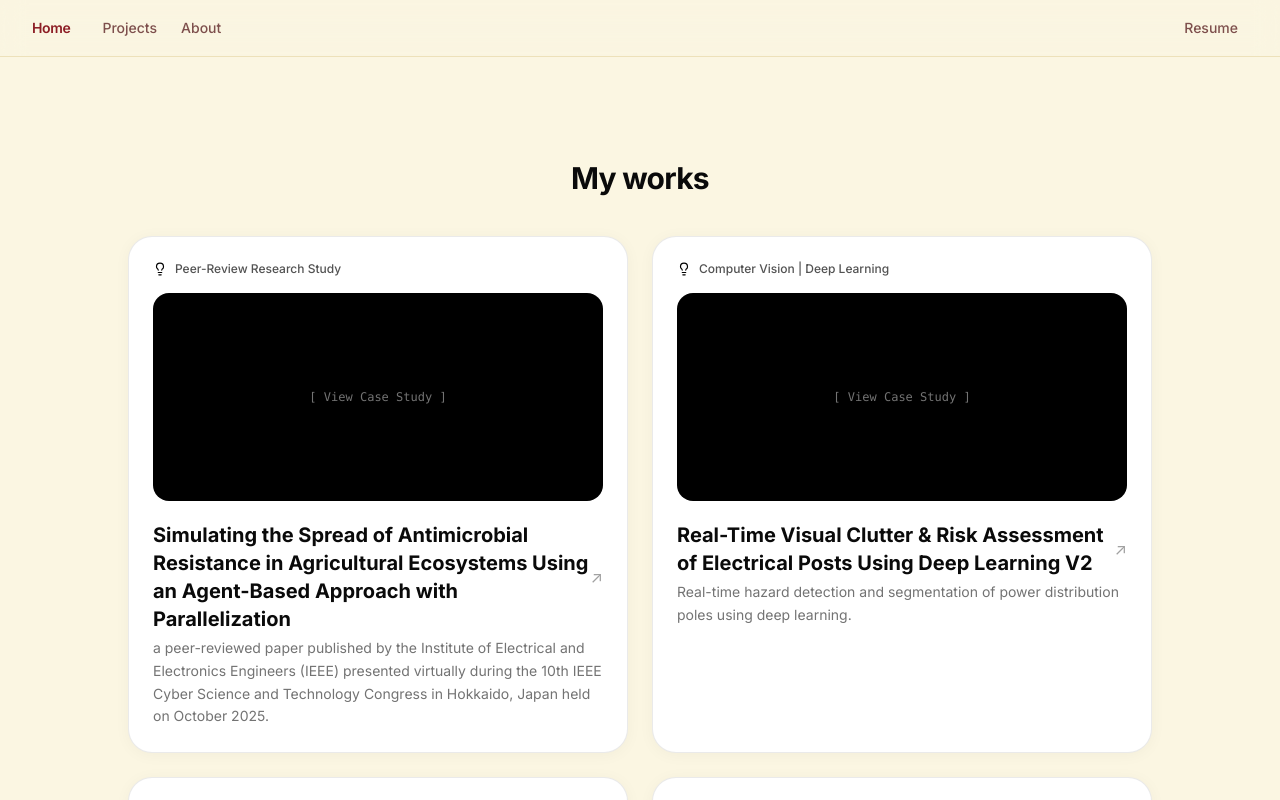
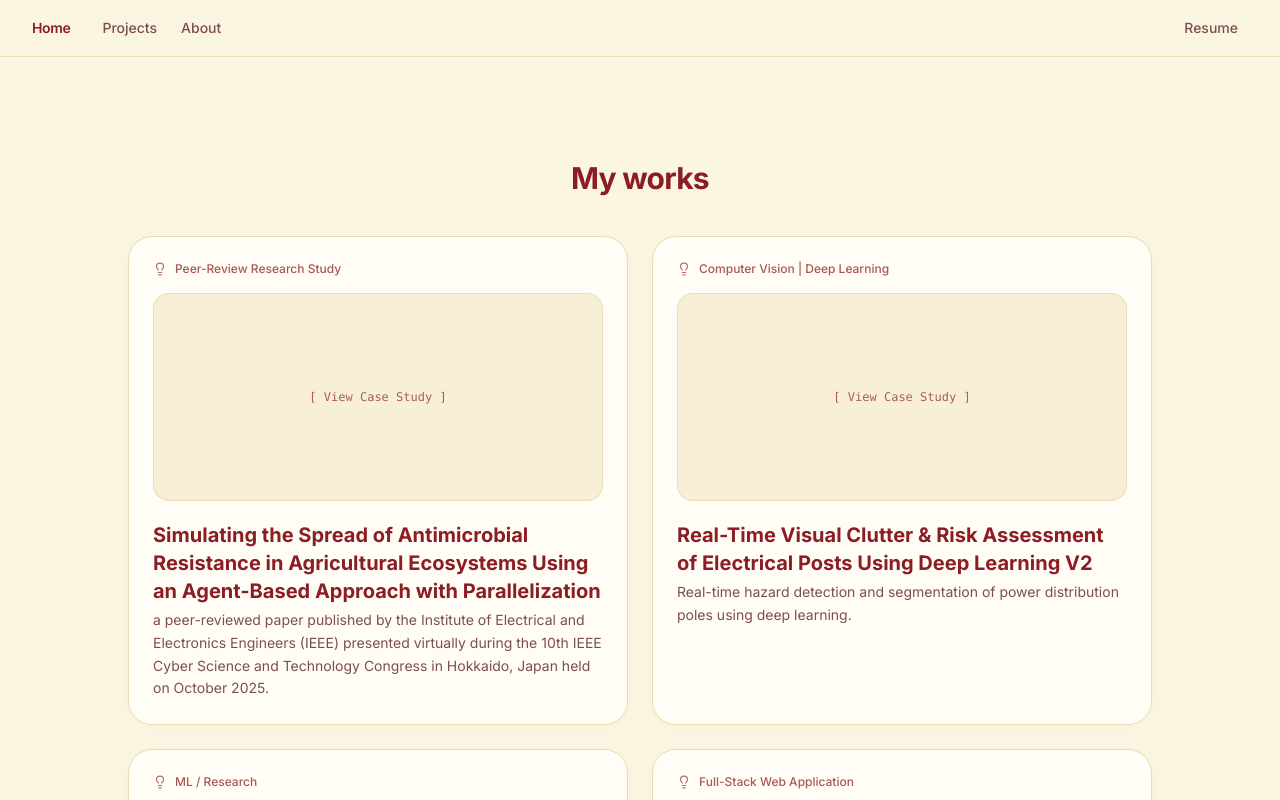
Before and after one commit to kay-16/my-portfolio, a Next.js app: page /projects in a window 1280 px wide. Shown: the top 800 px of the page. Built offline with nearby package versions, Linux system fonts and the light colour scheme.

Commit message:
add fadein transition; enhance thumbnail layout

```diff
--- a/app/projects/page.tsx
+++ b/app/projects/page.tsx
@@ -1,59 +1,71 @@
 import Link from 'next/link'
 import { allProjects } from 'lib/projects'
+import { LuLightbulb } from 'react-icons/lu'
+import FadeIn from 'app/components/FadeIn'
 
 export const metadata = {
-  title: 'Projects | Kyla ',
+  title: 'Projects | Kyla',
   description: 'A complete collection of my projects and work.',
 }
 
 export default function ProjectsPage() {
   return (
-    <section id="projects" className="pt-32">
-          <h2 className="text-2xl sm:text-3xl font-bold text-center tracking-tight text-neutral-950 dark:text-neutral-100 mb-10">
+    <section id="projects" className="pt-32 pb-20">
+      <FadeIn delay={100}>
+        <h2 className="text-2xl sm:text-3xl font-bold text-center tracking-tight text-[#8C1D24] dark:text-[#FBF6E2] mb-10">
           My works
         </h2>
+      </FadeIn>
 
       {/* Projects Grid */}
       <div className="grid grid-cols-1 md:grid-cols-2 gap-6">
-            {allProjects.map((project) => (
+        {allProjects.map((project, index) => (
+          <FadeIn key={project.title} delay={150 + index * 100} className="h-full">
             <Link
-                key={project.title}
               href={`/projects/${project.slug}`}
-                className="group flex flex-col rounded-3xl border border-neutral-200/80 dark:border-neutral-800 bg-white dark:bg-neutral-900/40 p-6 shadow-[0_2px_16px_rgba(0,0,0,0.04)] hover:shadow-xl hover:border-neutral-300 dark:hover:border-neutral-700 transition-all duration-300 cursor-pointer"
+              className="group flex flex-col h-full rounded-3xl border border-[#EADCB1] dark:border-[#3D2527] bg-[#FFFDF5] dark:bg-[#221819] p-6 shadow-[0_2px_16px_rgba(140,29,36,0.04)] hover:shadow-xl hover:border-[#8C1D24]/40 dark:hover:border-[#F3E5AB]/40 transition-all duration-300 cursor-pointer"
             >
               {/* Card Tag */}
-                <div className="flex items-center gap-2 text-xs text-neutral-600 dark:text-neutral-400 font-medium mb-4">
-                  <img
-                    src="/lightbulb.svg"
-                    alt=""
-                    className="w-3.5 h-3.5 opacity-100"
-                  />
+              <div className="flex items-center gap-2 text-xs text-[#A85854] dark:text-[#D4C49E] font-medium mb-4">
+                <LuLightbulb className="w-3.5 h-3.5 shrink-0 opacity-85" />
                 <span>{project.tag}</span>
               </div>
 
-                {/* Black Thumbnail Box */}
-                <div className="flex h-52 w-full items-center justify-center rounded-2xl bg-black transition-transform duration-300 group-hover:scale-[1.01]">
-                  <span className="font-mono text-neutral-500 text-xs">
+              {/* Thumbnail Box */}
+              <div className="relative h-52 w-full overflow-hidden rounded-2xl border border-[#E2D29E]/60 dark:border-[#2E1D1E] bg-[#F0E4BA]/50 dark:bg-[#150E0F]">
+                {project.thumbnail ? (
+                  <img
+                    src={project.thumbnail}
+                    alt={project.title}
+                    className="h-full w-full object-cover object-center transition-transform duration-500 ease-out group-hover:scale-105"
+                  />
+                ) : (
+                  /* Fallback if an image isn't provided */
+                  <div className="flex h-full w-full items-center justify-center">
+                    <span className="font-mono text-[#8C1D24]/70 dark:text-[#D4C49E]/70 text-xs">
                       [ View Case Study ]
                     </span>
+                  </div>
+                )}
               </div>
 
               {/* Card Text Content */}
               <div className="mt-5">
                 <div className="flex items-center justify-between">
-                    <h3 className="text-xl font-bold text-neutral-950 dark:text-neutral-100 group-hover:text-pink-600 dark:group-hover:text-pink-400 transition-colors">
+                  <h3 className="text-xl font-bold text-[#8C1D24] dark:text-[#FBF6E2] group-hover:text-[#B22933] dark:group-hover:text-[#FFFDF5] transition-colors">
                     {project.title}
                   </h3>
                   {/* Subtle arrow indicator that moves on hover */}
-                    <span className="text-neutral-400 group-hover:translate-x-1 group-hover:text-pink-600 dark:group-hover:text-pink-400 transition-all">
-                      ↗
+                  <span className="text-[#A85854] group-hover:translate-x-1 group-hover:text-[#8C1D24] dark:group-hover:text-[#F3E5AB] transition-all">
+
                   </span>
                 </div>
-                  <p className="mt-1 text-sm text-neutral-500 dark:text-neutral-400 leading-relaxed">
+                <p className="mt-1 text-sm text-[#7D4F4C] dark:text-[#D4C49E] leading-relaxed">
                   {project.description}
                 </p>
               </div>
             </Link>
+          </FadeIn>
         ))}
       </div>
     </section>
```
Lines whose indentation alone changed are shown as unchanged.
